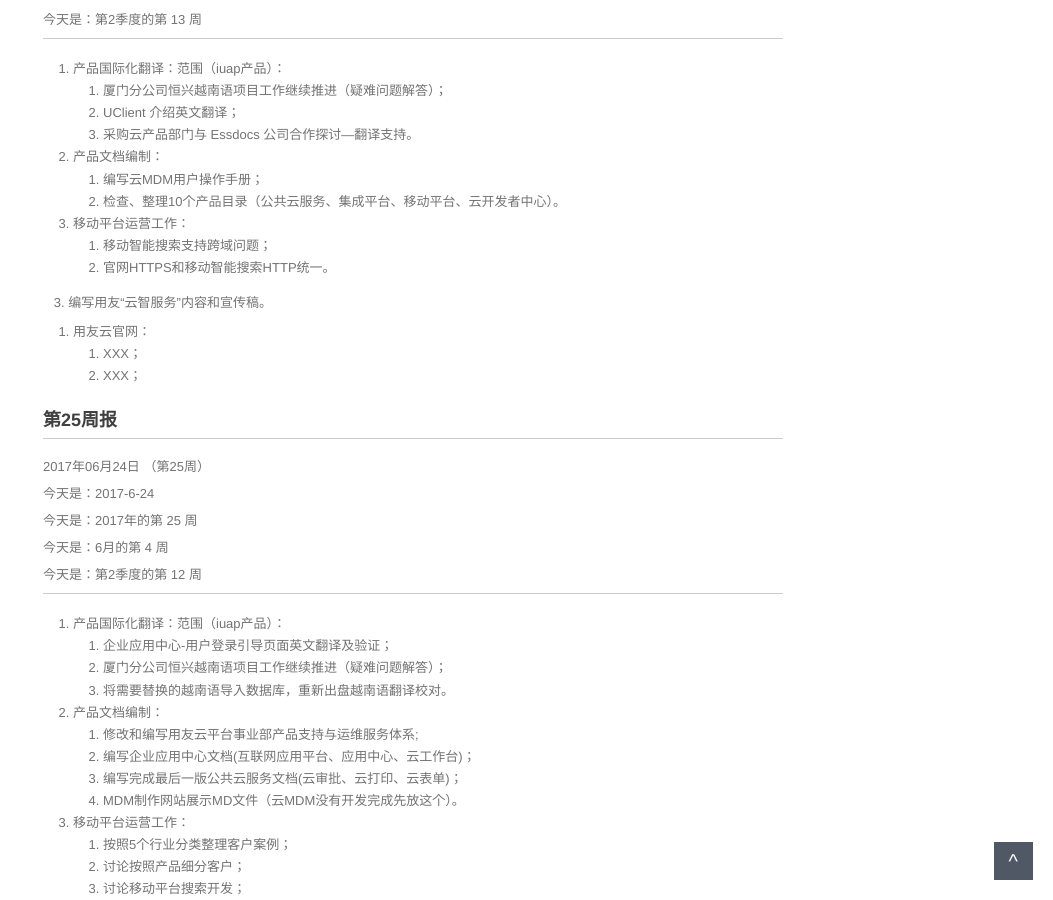
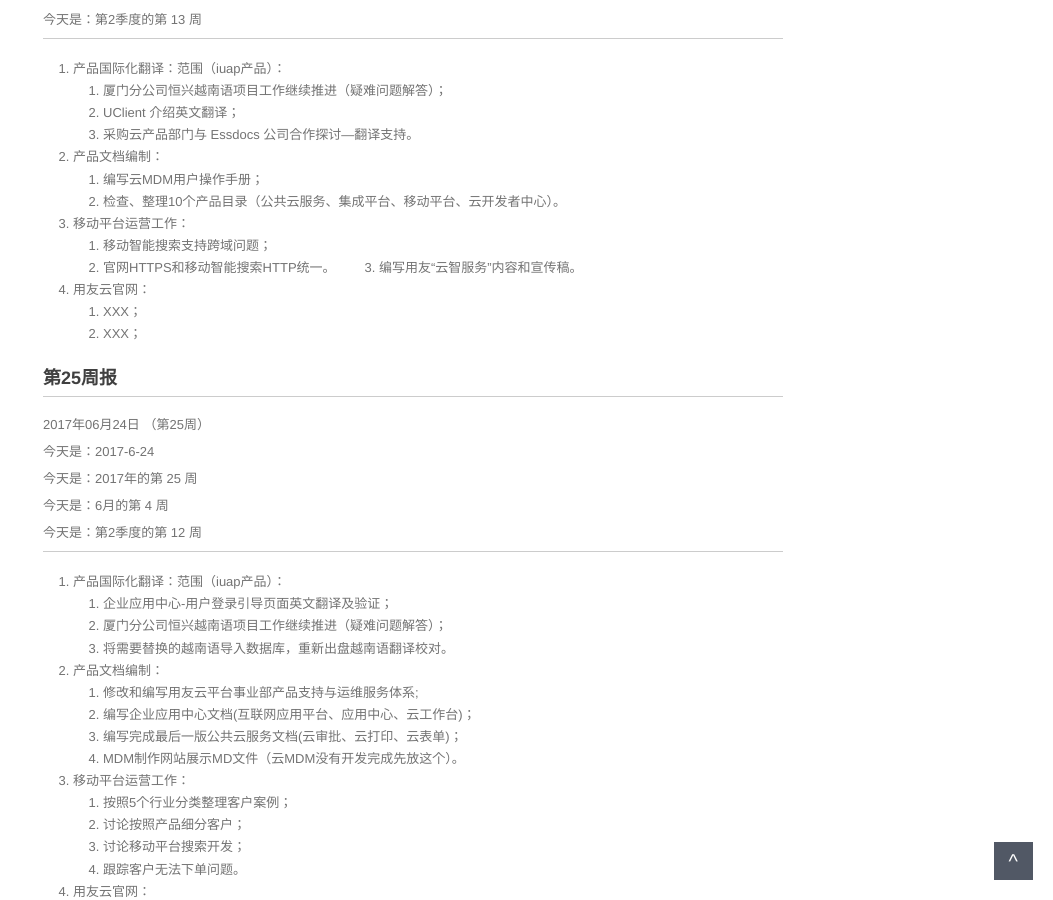
Before and after one commit to walllFlower/blog, a Jekyll site: the page built from _posts/2017-06-22-day_report_cxz.md, in a window 1280 px wide and 900 px high, scrolled down 478 px. Shown: the whole window, without its empty margins (227-1280 px from the left). Built offline with Jekyll 4.4.1, drawn with Linux system fonts in a browser that asks for light colours; comment, search, counter and statistics services are not loaded.

```diff
--- a/_posts/2017-06-22-day_report_cxz.md
+++ b/_posts/2017-06-22-day_report_cxz.md
@@ -34,8 +34,8 @@ categories: 日报 第25周
 3. 移动平台运营工作：
     1. 移动智能搜索支持跨域问题；
     2. 官网HTTPS和移动智能搜索HTTP统一。
+    3. 编写用友“云智服务”内容和宣传稿。
 
-    3. 编写用友“云智服务”内容和宣传稿。
 4. 用友云官网：
     1. XXX；
     2. XXX；
```
